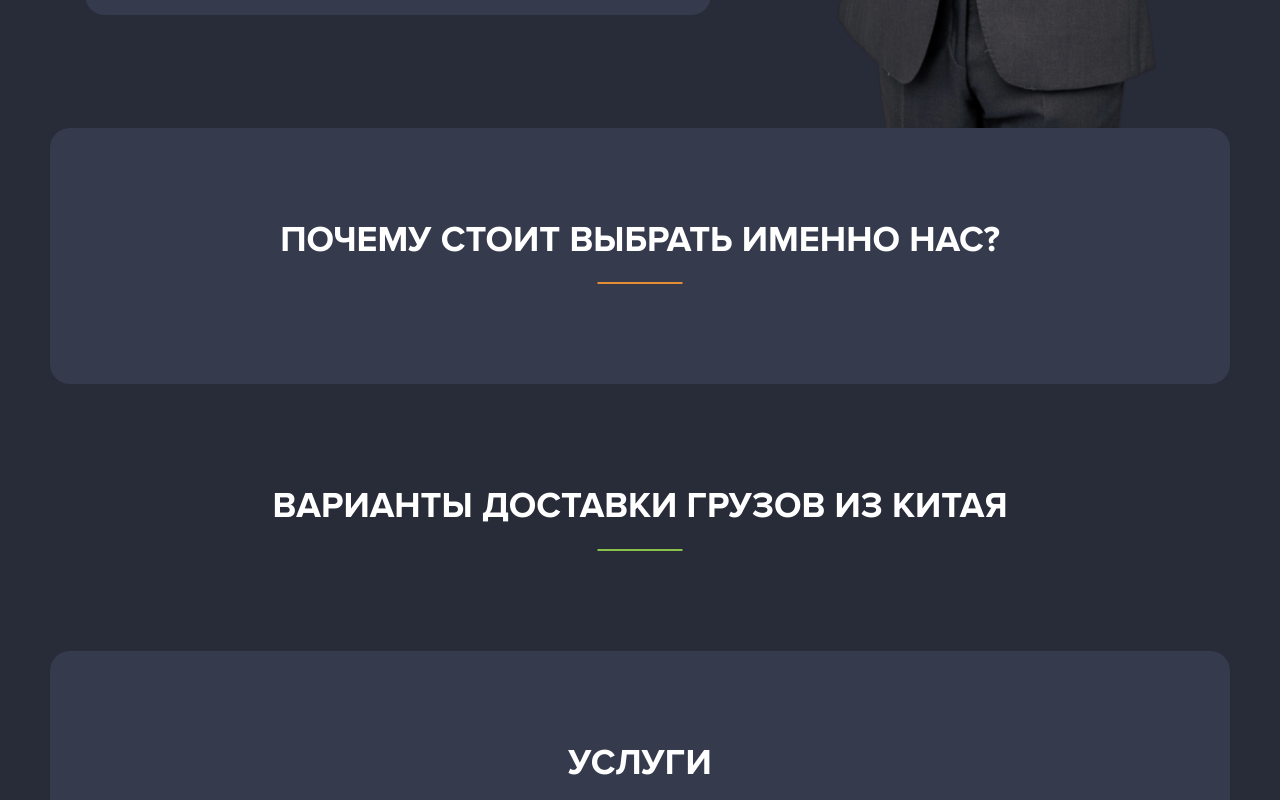
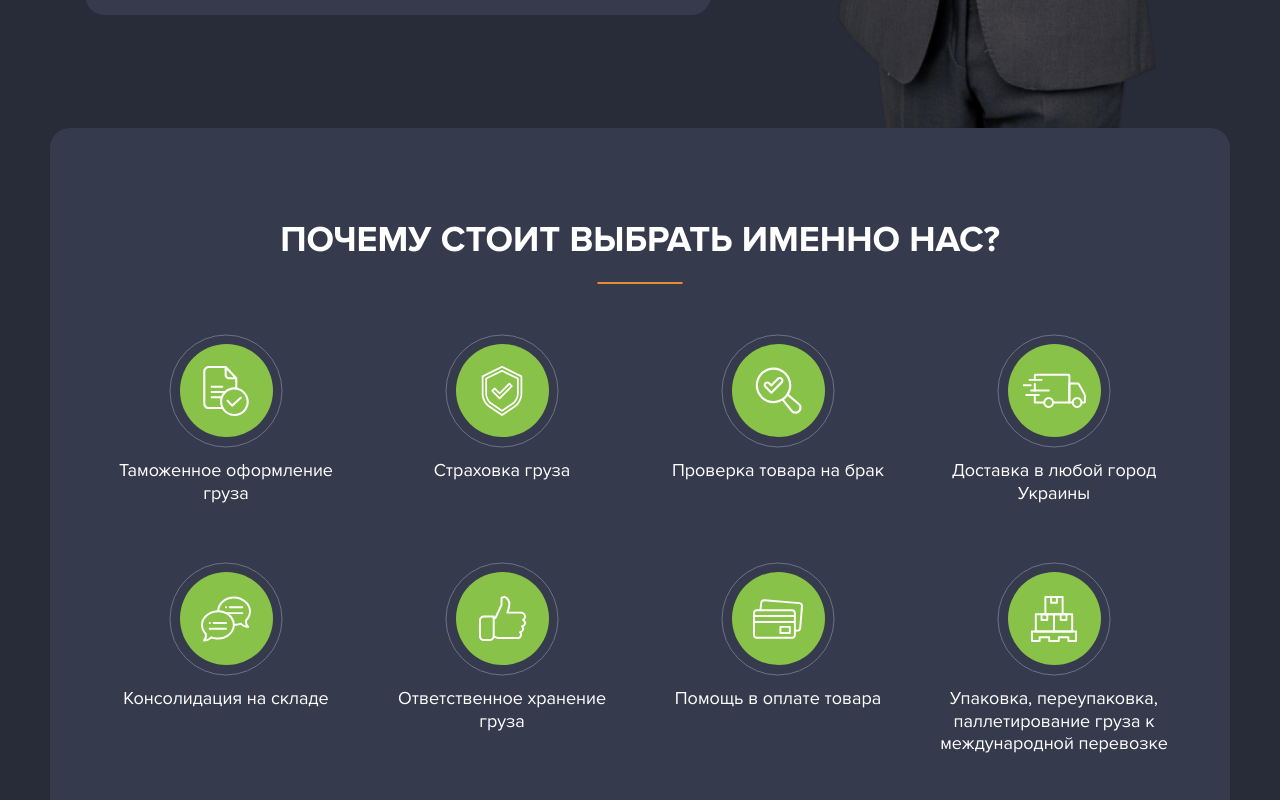
Before and after one commit to smelik81/First-project-2023, a website: page dev/index.html in a window 1280 px wide. Shown: the part 1660-2460 px from the top of the page. Drawn offline with nearby package versions, Linux system fonts and the light colour scheme; files that its build step writes are made by us from their sources.

Commit message:
advantages desktop done

```diff
--- a/dev/assets/js/custom.js
+++ b/dev/assets/js/custom.js
@@ -42,3 +42,29 @@ document.getElementById('fileInput').onchange = function() {
   //long name
   // document.getElementById('file-name').innerHTML = this.value;
 };
+
+mobileOnlySlider(".advantages-slider", true, false, 991);
+
+function mobileOnlySlider($slidername, $dots, $arrows, $breakpoint) {
+    var slider = $($slidername);
+    var settings = {
+        mobileFirst: true,
+        dots: $dots,
+        arrows: $arrows,
+        responsive: [{
+            breakpoint: $breakpoint,
+            settings: "unslick"
+        }]
+    };
+
+    slider.slick(settings);
+
+    $(window).on("resize", function() {
+        if ($(window).width() > $breakpoint) {
+            return;
+        }
+        if (!slider.hasClass("slick-initialized")) {
+            return slider.slick(settings);
+        }
+    });
+} // Mobile Only Slider
--- a/dev/index.html
+++ b/dev/index.html
@@ -3,6 +3,7 @@
 <main class="wrapper home-page">
     @@include('templates/first-screen.html')
     @@include('templates/calculation.html')
+    @@include('templates/advantages.html')
 
     @@include('templates/template-title.html')
 </main>
--- /dev/null
+++ b/dev/sass/advantages.scss
@@ -0,0 +1,39 @@
+.advantages {
+    .col-lg-3 {
+        padding-left: 15px;
+        padding-right: 15px;
+    }
+}
+
+.advantage {
+    text-align: center;
+    margin-top: 60px;
+}
+
+h4.advantage-title {
+    font-size: 18px;
+    font-weight: 400;
+    line-height: 125%
+}
+.advantage-img {
+    width: 93px;
+    height: 93px;
+    display: flex;
+    align-items: center;
+    justify-content: center;
+    background-color: $color-secondary;
+    border-radius: 50%;
+    margin: 0 auto 22px;
+    position: relative;
+    &:before {
+        content: "";
+        position: absolute;
+        width: 113px;
+        height: 113px;
+        border: 1px solid #6C7188;
+        border-radius: 50%;
+        top: 50%;
+        left: 50%;
+        transform: translate(-50%, -50%);
+    }
+}
--- a/dev/style.scss
+++ b/dev/style.scss
@@ -19,5 +19,6 @@ Use it to make something cool, have fun, and share what you've learned with othe
 @import "sass/header";
 @import "sass/first-screen";
 @import "sass/calculation-form";
+@import "sass/advantages";
 @import "sass/footer";
 @import "sass/media/media";
--- /dev/null
+++ b/dev/templates/advantages.html
@@ -0,0 +1,89 @@
+<section class="advantages container-fluid">
+    <div class="container">
+        <div class="template-title">
+            <h2>Почему стоит выбрать именно нас?</h2>
+        </div>
+        <div class="advantages-slider row">
+            <div class="col-lg-3">
+                <div class="advantage">
+                    <div class="advantage-img">
+                        <img src="../assets/img/adv-1.svg" alt="adv-1">
+                    </div>
+                    <h4 class="advantage-title">
+                        Таможенное оформление груза
+                    </h4>
+                </div>
+            </div>
+            <div class="col-lg-3">
+                <div class="advantage">
+                    <div class="advantage-img">
+                        <img src="../assets/img/adv-2.svg" alt="adv-2">
+                    </div>
+                    <h4 class="advantage-title">
+                        Страховка груза
+                    </h4>
+                </div>
+            </div>
+            <div class="col-lg-3">
+                <div class="advantage">
+                    <div class="advantage-img">
+                        <img src="../assets/img/adv-3.svg" alt="adv-3">
+                    </div>
+                    <h4 class="advantage-title">
+                        Проверка товара на брак
+                    </h4>
+                </div>
+            </div>
+            <div class="col-lg-3">
+                <div class="advantage">
+                    <div class="advantage-img">
+                        <img src="../assets/img/adv-4.svg" alt="adv-4">
+                    </div>
+                    <h4 class="advantage-title">
+                        Доставка в любой город Украины
+                    </h4>
+                </div>
+            </div>
+            <div class="col-lg-3">
+                <div class="advantage">
+                    <div class="advantage-img">
+                        <img src="../assets/img/adv-5.svg" alt="adv-5">
+                    </div>
+                    <h4 class="advantage-title">
+                        Консолидация на складе
+                    </h4>
+                </div>
+            </div>
+            <div class="col-lg-3">
+                <div class="advantage">
+                    <div class="advantage-img">
+                        <img src="../assets/img/adv-6.svg" alt="adv-6">
+                    </div>
+                    <h4 class="advantage-title">
+                        Ответственное хранение груза
+                    </h4>
+                </div>
+            </div>
+            <div class="col-lg-3">
+                <div class="advantage">
+                    <div class="advantage-img">
+                        <img src="../assets/img/adv-7.svg" alt="adv-7">
+                    </div>
+                    <h4 class="advantage-title">
+                        Помощь в оплате товара
+                    </h4>
+                </div>
+            </div>
+            <div class="col-lg-3">
+                <div class="advantage">
+                    <div class="advantage-img">
+                        <img src="../assets/img/adv-8.svg" alt="adv-8">
+                    </div>
+                    <h4 class="advantage-title">
+                        Упаковка, переупаковка, паллетирование груза к международной перевозке
+                    </h4>
+                </div>
+            </div>
+        </div>
+    </div>
+</section>
```
Also changed, not shown: dev/assets/img/adv-1.svg (added), dev/assets/img/adv-2.svg (added), dev/assets/img/adv-3.svg (added), dev/assets/img/adv-4.svg (added), dev/assets/img/adv-5.svg (added), dev/assets/img/adv-6.svg (added), dev/assets/img/adv-7.svg (added), dev/assets/img/adv-8.svg (added).
